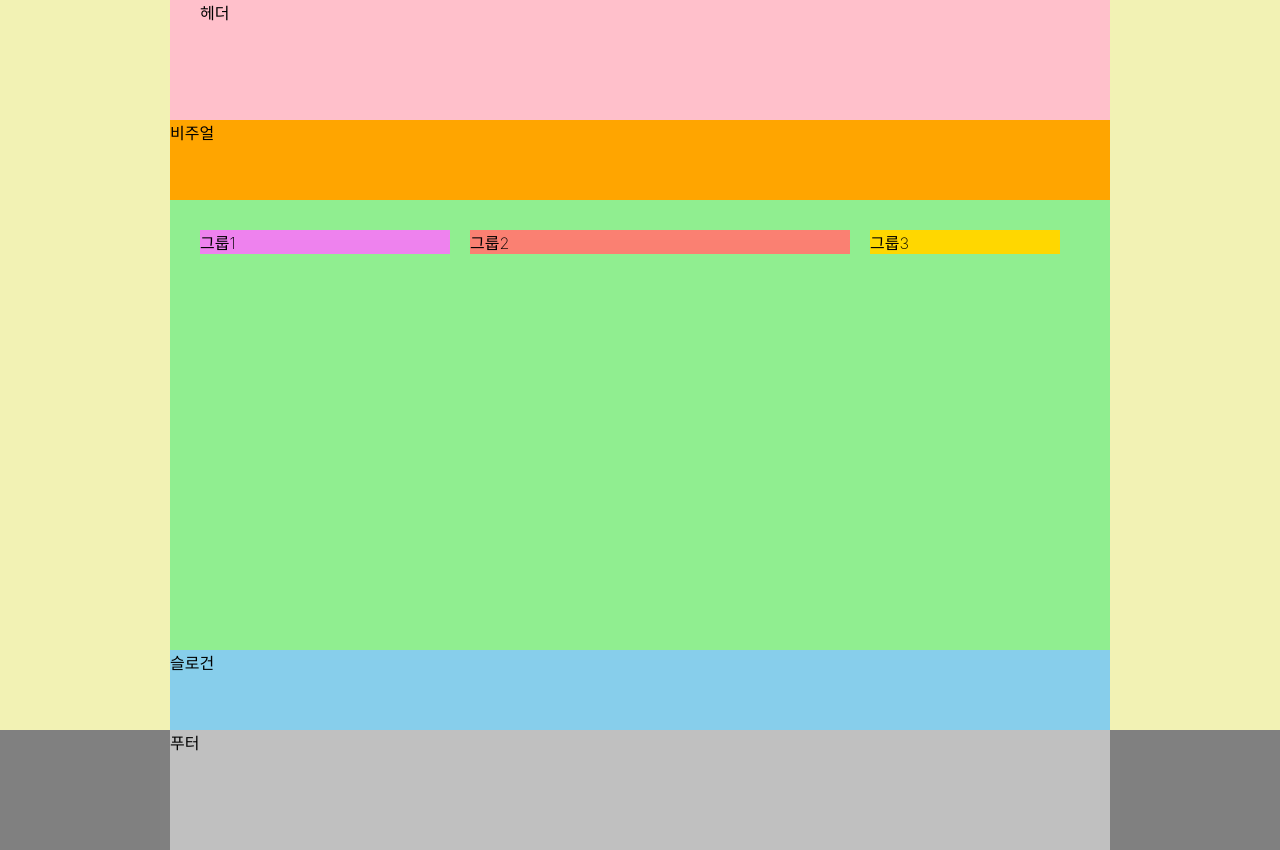
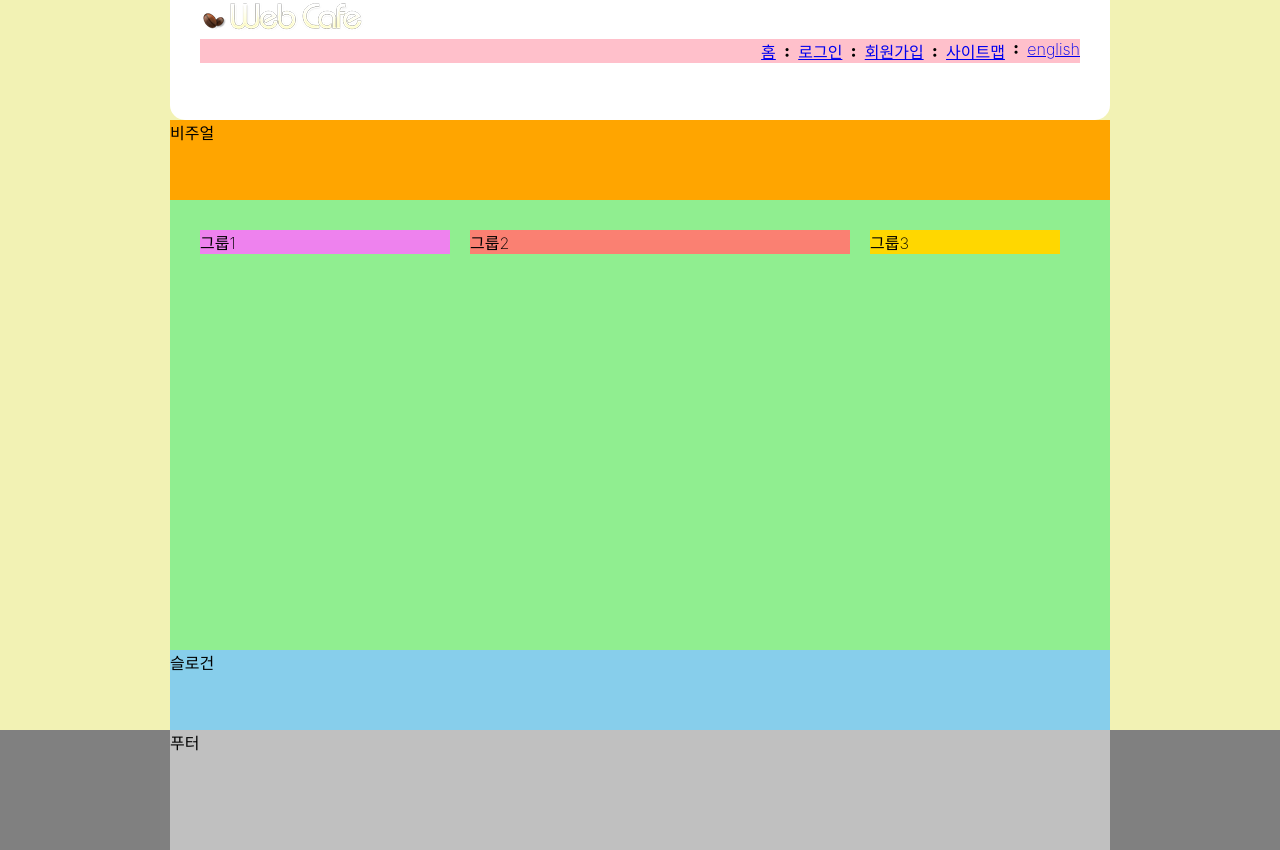
Before and after one commit to tiramin/HTML5, a website: page index.html in a window 1280 px wide. Drawn offline with Linux system fonts and the light colour scheme; a web font is replaced by a local one.

Commit message:
텍스트 아이콘 실습 완료

```diff
--- a/css/fontello.css
+++ b/css/fontello.css
@@ -1,18 +1,29 @@
+@font-face {
+  font-family: 'fontello';
+  src: url('../font/fontello.eot?45169256');
+  src: url('../font/fontello.eot?45169256#iefix') format('embedded-opentype'),
+       url('../font/fontello.woff2?45169256') format('woff2'),
+       url('../font/fontello.woff?45169256') format('woff'),
+       url('../font/fontello.ttf?45169256') format('truetype'),
+       url('../font/fontello.svg?45169256#fontello') format('svg');
+  font-weight: normal;
+  font-style: normal;
+}
 /* Chrome hack: SVG is rendered more smooth in Windozze. 100% magic, uncomment if you need it. */
 /* Note, that will break hinting! In other OS-es font will be not as sharp as it could be */
 /*
 @media screen and (-webkit-min-device-pixel-ratio:0) {
   @font-face {
     font-family: 'fontello';
-    src: url('../font/fontello.svg?38310097#fontello') format('svg');
+    src: url('../font/fontello.svg?45169256#fontello') format('svg');
   }
 }
 */
-
- [class^="icon-"]:before, [class*=" icon-"]:before {
-  font-family: 'fontello';
+[class^="icon-"]:before, [class*=" icon-"]:before {
+  font-family: "fontello";
+  font-style: normal;
   font-weight: normal;
-  speak: none;
+  speak: never;
 
   display: inline-block;
   text-decoration: inherit;
@@ -43,8 +54,9 @@
   /* text-shadow: 1px 1px 1px rgba(127, 127, 127, 0.3); */
 }
 
-.icon-ok:before { content: '\e800'; } /* '' */
-.icon-plus:before { content: '\e801'; } /* '' */
-.icon-search:before { content: '\e802'; } /* '' */
-.icon-right-open:before { content: '\e803'; } /* '' */
-.icon-dot-circled:before { content: '\f192'; } /* '' */
+.icon-colon:before { content: '\e800'; } /* '' */
+.icon-ok:before { content: '\e801'; } /* '' */
+.icon-plus:before { content: '\e802'; } /* '' */
+.icon-search:before { content: '\e803'; } /* '' */
+.icon-right-dir:before { content: '\e804'; } /* '' */
+.icon-stop:before { content: '\e805'; } /* '' */
--- a/index.html
+++ b/index.html
@@ -9,7 +9,20 @@
   <link rel="stylesheet" href="./styles/style.css" />
 </head>
 <body>
-  <header class="header">헤더</header>
+  <header class="header">
+    <h1 class="logo">
+      <a href="./index-complete.html">
+        <img src="./assets/logo.png" alt="web cafe" width="165" height="35" />
+      </a>
+    </h1>
+    <ul class="member">
+      <li><a href="/">홈</a></li>
+      <li><span class="icon-colon"></span><a href="/">로그인</a></li>
+      <li><span class="icon-colon"></span><a href="/">회원가입</a></li>
+      <li><span class="icon-colon"></span><a href="/">사이트맵</a></li>
+      <li><span class="icon-colon"></span><a href="/">english</a></li>
+    </ul>
+  </header>
   <div class="visual">비주얼</div>
   <main class="main">
     <div class="group group1">그룹1</div>
--- a/styles/fontello.css
+++ b/styles/fontello.css
@@ -1,18 +1,29 @@
+@font-face {
+  font-family: 'fontello';
+  src: url('../font/fontello.eot?45169256');
+  src: url('../font/fontello.eot?45169256#iefix') format('embedded-opentype'),
+       url('../font/fontello.woff2?45169256') format('woff2'),
+       url('../font/fontello.woff?45169256') format('woff'),
+       url('../font/fontello.ttf?45169256') format('truetype'),
+       url('../font/fontello.svg?45169256#fontello') format('svg');
+  font-weight: normal;
+  font-style: normal;
+}
 /* Chrome hack: SVG is rendered more smooth in Windozze. 100% magic, uncomment if you need it. */
 /* Note, that will break hinting! In other OS-es font will be not as sharp as it could be */
 /*
 @media screen and (-webkit-min-device-pixel-ratio:0) {
   @font-face {
     font-family: 'fontello';
-    src: url('../font/fontello.svg?38310097#fontello') format('svg');
+    src: url('../font/fontello.svg?45169256#fontello') format('svg');
   }
 }
 */
-
- [class^="icon-"]:before, [class*=" icon-"]:before {
-  font-family: 'fontello';
+[class^="icon-"]:before, [class*=" icon-"]:before {
+  font-family: "fontello";
+  font-style: normal;
   font-weight: normal;
-  speak: none;
+  speak: never;
 
   display: inline-block;
   text-decoration: inherit;
@@ -43,8 +54,9 @@
   /* text-shadow: 1px 1px 1px rgba(127, 127, 127, 0.3); */
 }
 
-.icon-ok:before { content: '\e800'; } /* '' */
-.icon-plus:before { content: '\e801'; } /* '' */
-.icon-search:before { content: '\e802'; } /* '' */
-.icon-right-open:before { content: '\e803'; } /* '' */
-.icon-dot-circled:before { content: '\f192'; } /* '' */
+.icon-colon:before { content: '\e800'; } /* '' */
+.icon-ok:before { content: '\e801'; } /* '' */
+.icon-plus:before { content: '\e802'; } /* '' */
+.icon-search:before { content: '\e803'; } /* '' */
+.icon-right-dir:before { content: '\e804'; } /* '' */
+.icon-stop:before { content: '\e805'; } /* '' */
--- a/styles/style.css
+++ b/styles/style.css
@@ -1,5 +1,6 @@
 @import url(./normalize.css);
 @import url(./reset.css);
+@import url(./fontello.css);
 /* 기본 스타일 */
 *, *::before, *::after{
   box-sizing: border-box;
@@ -16,12 +17,38 @@ body{
   width: 940px;
   margin: 0 auto;
 }
+/* 헤더 */
+.header{
+  background: #fff;
+  padding: 0 30px;
+  height: 15vh;
+  border-radius: 0 0 15px 15px;
+}
+.member{
+  background-color: pink;
+  display: flex;
+  flex-flow: row nowrap;
+  justify-content: flex-end;
+}
+/* .member->10점, li->1점, ::before->1점 => 12점 */
+/* .member li::before{
+  content: ":";
+} */
+/* .member->10점, .first->10점, ::before->1점 => 21점 */
+/* .member .first::before{
+  content: "첫번째 자식요소를 생성합니다.";
+}
+.member li:nth-child(2)::before{
+  content: "";
+} */
 
-.header{
-  background: pink;
-  height: 15vh;
-  padding: 0 30px;
+/* .member li:nth-child(n+2)::before{
+  content: "";
+  background-color: skyblue;
+} */
+.member li::before{
 }
+
 
 /* 비주얼 */
 .visual{
```
Also changed, not shown: font/fontello.ttf, font/fontello.woff, font/fontello.woff2, 2 other files.
